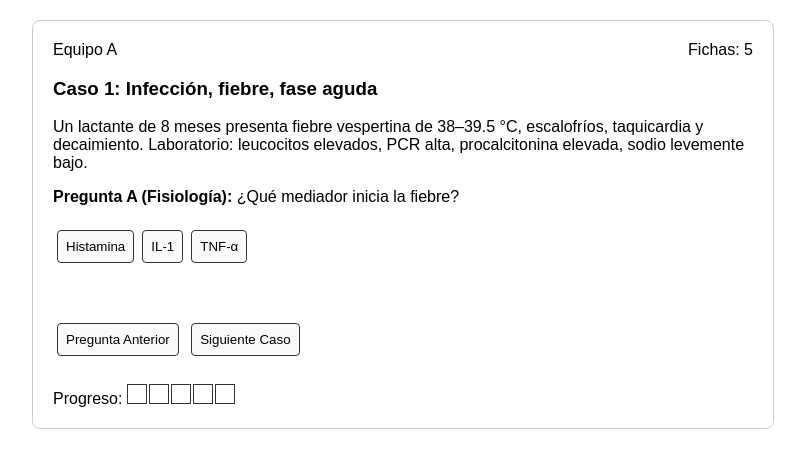
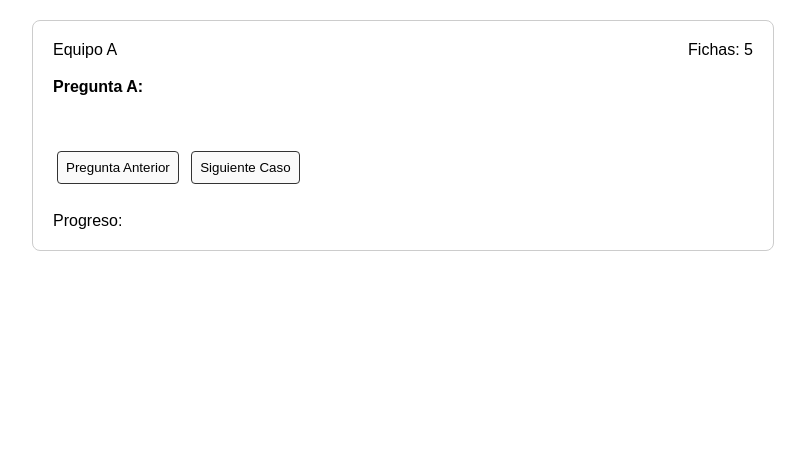
Before and after one commit to indichi77/SolemneGame, a plain HTML site: page index.html in a window 1280 px wide. Shown: the whole page, without its empty margins (237-1042 px from the left). Drawn offline with Linux system fonts and the light colour scheme.

Commit message:
Update index.html

```diff
--- a/index.html
+++ b/index.html
@@ -32,13 +32,13 @@
 
     <div id="questions">
       <div id="questionA" class="question-block">
-        <p><strong>Pregunta A (Fisiología):</strong> <span id="qA-text"></span></p>
+        <p><strong>Pregunta A:</strong> <span id="qA-text"></span></p>
       </div>
       <div id="questionB" class="question-block hidden">
-        <p><strong>Pregunta B (Fisiopatología):</strong> <span id="qB-text"></span></p>
+        <p><strong>Pregunta B:</strong> <span id="qB-text"></span></p>
       </div>
       <div id="questionC" class="question-block hidden">
-        <p><strong>Pregunta C (Farmacología/Intervención):</strong> <span id="qC-text"></span></p>
+        <p><strong>Pregunta C:</strong> <span id="qC-text"></span></p>
       </div>
     </div>
 
@@ -54,73 +54,11 @@
   </div>
 
   <script>
-    const cases = [
-      {
-        title: 'Caso 1: Infección, fiebre, fase aguda',
-        text: 'Un lactante de 8 meses presenta fiebre vespertina de 38–39.5 °C, escalofríos, taquicardia y decaimiento. Laboratorio: leucocitos elevados, PCR alta, procalcitonina elevada, sodio levemente bajo.',
-        questions: { A: '¿Qué mediador inicia la fiebre?', B: '¿Mecanismo de daño tisular?', C: '¿Intervención antipirética?' },
-        options: { A: ['Histamina','IL-1','TNF‑α'], B: ['Neutrófilos liberan enzimas','Trombos en capilares','Colágeno excesivo'], C: ['Ibuprofeno','Corticoide','Paracetamol'] },
-        correct: { A: '2', B: '1', C: '1' },
-        feedback: {
-          A: { '1':'No. La histamina no eleva el set-point.','2':'Sí. IL-1 induce prostaglandinas que elevan el punto de ajuste.','3':'No. TNF‑α es secundario.' },
-          B: { '1':'Sí. Neutrófilos liberan enzimas que lesionan tejido.','2':'No. Trombos no son típicos de fase aguda.','3':'No. Colágeno aparece en cicatrización.' },
-          C: { '1':'Sí. Ibuprofeno inhibe COX y baja prostaglandinas.','2':'No. Corticoides no son primera línea.','3':'No. Paracetamol solo antipirético.' }
-        }
-      },
-      {
-        title: 'Caso 2: Coagulación intravascular diseminada',
-        text: 'Paciente en UCI por sepsis con sangrado en encías, hematuria, equimosis y petequias. Hemograma: plaquetas bajas; TP y TTPa prolongados; esquistocitos en frotis.',
-        questions: { A: '¿Qué falla primero?', B: '¿Evento que explica sangrado y trombosis?', C: '¿Intervención urgente?' },
-        options: { A: ['Tapón plaquetario','Vasoconstricción','Fibrinólisis'], B: ['Plaquetas bloquean fibrinógeno','Fibrinólisis sistémica','Consumo de factores y fibrina','Inhibición vía extrínseca'], C: ['Transfusión plaquetas/plasma','Heparina HBPM','Ácido tranexámico'] },
-        correct: { A: '1', B: '3', C: '1' },
-        feedback: {
-          A: { '1':'Sí. La plaquetopenia impide el tapón inicial.','2':'No. La vasoconstricción sigue.','3':'No. Fibrinólisis es secundaria.' },
-          B: { '1':'Incorrecto. No bloquea fibrinógeno.','2':'Incorrecto. No destruye inicialmente el tapón.','3':'Correcto. Consumo y microtrombos causan sangrado y trombosis.','4':'Incorrecto. No hay inhibición extrínseca.' },
-          C: { '1':'Correcto. Reposición de plaquetas y factores.','2':'Incorrecto. Agrava sangrado.','3':'Incorrecto. Contraindicado en CIVD.' }
-        }
-      },
-      {
-        title: 'Caso 3: Hemofilia A en niño con hemarthrosis',
-        text: 'Niño de 12 años con hematomas frecuentes y dolor articular tras golpes leves. Laboratorio: TTPa prolongado, TP normal, plaquetas normales, factor VIII bajo.',
-        questions: { A: '¿Fase comprometida?', B: '¿Defecto molecular?', C: 'Tratamiento agudo?' },
-        options: { A: ['Primaria','Secundaria','Fibrinólisis'], B: ['vWF','VIII','Plasmina'], C: ['DDAVP','VitK','Plaquetas'] },
-        correct: { A: '2', B: '2', C: '1' },
-        feedback: {
-          A: { '1':'No. Tapón normal.','2':'Sí. Falla coagulación secundaria.','3':'No. Fibrinólisis posterior.' },
-          B: { '1':'No. vWF normal.','2':'Sí. VIII bajo.','3':'No. Sin hiperfibrinólisis.' },
-          C: { '1':'Sí. DDAVP libera VIII.','2':'No. VitK ineficaz.','3':'No. Plaquetas normales.' }
-        }
-      },
-      {
-        title: 'Caso 4: AINE vs paracetamol',
-        text: 'Mujer de 32 años con dolor muscular por infección viral. Paracetamol c/6h sin alivio. Se cambia a AINE no selectivo.',
-        questions: { A: '¿Mecanismo antipirético?', B: '¿Por qué no alivia dolor?', C: '¿Ventaja del AINE?' },
-        options: { A: ['COX central','Opioide','Neuronal'], B: ['No inhibe COX periférica','Entra mal al SNC','No bloquea bradiquinina','No vasoconstriñe'], C: ['COX1/2 periférica','Vida media','Endorfinas','H1'] },
-        correct: { A: '1', B: '1', C: '1' },
-        feedback: {
-          A: { '1':'Correcto. Inhibe COX central.','2':'Incorrecto.','3':'Incorrecto.' },
-          B: { '1':'Correcto. Sin efecto periférico.','2':'Incorrecto.','3':'Incorrecto.','4':'Incorrecto.' },
-          C: { '1':'Correcto. Reduce prostaglandinas periféricas.','2':'Incorrecto.','3':'Incorrecto.','4':'Incorrecto.' }
-        }
-      },
-      {
-        title: 'Caso 5: Granulación tras quemadura',
-        text: 'Paciente con quemadura de segundo grado en brazo. Fase proliferativa: tejido de granulación.',
-        questions: { A: '¿Quién produce la matriz?', B: '¿Función?', C: '¿Matriz principal?' },
-        options: { A: ['Neutrófilos','Endoteliales','Fibroblastos','Macrófagos'], B: ['Inflaman','Forman vasos','Sintetizan colágeno','Fagocitan'], C: ['Procolágeno','Factores de crecimiento','Oxígeno'] },
-        correct: { A: '3', B: '3', C: '1' },
-        feedback: {
-          A: { '1':'No. Limpian.','2':'No. Forman vasos.','3':'Sí. Sintetizan colágeno.','4':'No. Fagocitan.' },
-          B: { '1':'No.','2':'No.','3':'Sí.','4':'No.' },
-          C: { '1':'Correcto. Procolágeno → colágeno.','2':'No.','3':'No.' }
-        }
-      }
-    ];
-
+    const cases = [ /* casos definidos previamente (1–5) con opciones y feedback detallado */ ];
     let currentCase = 0;
     let stage = 'A';
     let tokens = 5;
-    const trackCells = cases.length;
+    const totalCells = cases.length * 3;
 
     const titleEl = document.getElementById('case-title');
     const textEl = document.getElementById('case-text');
@@ -134,9 +72,10 @@
     const prevBtn = document.getElementById('prev-question');
     const cellsContainer = document.getElementById('cells');
 
-    // Inicializar track
-    for (let i = 1; i <= trackCells; i++) {
-      const span = document.createElement('span'); span.className = 'cell'; span.id = 'cell' + i; cellsContainer.appendChild(span);
+    // Generar celdas de progreso
+    for (let i = 1; i <= totalCells; i++) {
+      const span = document.createElement('span'); span.className = 'cell'; span.id = 'cell' + i;
+      cellsContainer.appendChild(span);
     }
 
     function loadCase(n) {
@@ -161,38 +100,45 @@
       const c = cases[currentCase];
       c.options[stage].forEach((text, i) => {
         const btn = document.createElement('button'); btn.className = 'btn';
-        const val = (i + 1).toString(); btn.textContent = text;
-        btn.dataset.q = stage; btn.dataset.value = val;
+        btn.textContent = text;
+        btn.dataset.q = stage; btn.dataset.value = (i+1).toString();
         btn.addEventListener('click', onOptionClick);
         optionsEl.appendChild(btn);
       });
     }
 
     function showStage(s) {
-      ['A','B','C'].forEach(x => document.getElementById('question' + x).classList.toggle('hidden', x !== s));
+      ['A','B','C'].forEach(x => document.getElementById('question'+x).classList.toggle('hidden', x!==s));
       stage = s;
       feedbackEl.textContent = '';
       renderOptions();
-      prevBtn.classList.toggle('hidden', stage === 'A');
+      prevBtn.classList.toggle('hidden', stage==='A');
       nextBtn.classList.add('hidden');
     }
 
     function onOptionClick(e) {
-      const q = e.target.dataset.q, val = e.target.dataset.value;
+      const q = e.target.dataset.q, v = e.target.dataset.value;
       const c = cases[currentCase];
-      feedbackEl.textContent = c.feedback[q][val];
-      tokens += (val === c.correct[q]) ? 1 : -1;
+      feedbackEl.textContent = c.feedback[q][v];
+      tokens += (v===c.correct[q])?1:-1;
       tokensEl.textContent = tokens;
-      if (q === 'C' && val === c.correct[q]) {
-        const cell = document.getElementById('cell' + (currentCase + 1)); if (cell) cell.classList.add('filled');
-      }
+      // marcar celda
+      const cellIndex = currentCase*3 + (stage==='A'?1: stage==='B'?2:3);
+      document.getElementById('cell'+cellIndex).classList.add('filled');
       prevBtn.classList.remove('hidden');
       if (q==='C') nextBtn.classList.remove('hidden');
-      Array.from(optionsEl.children).forEach(b => b.disabled = true);
+      Array.from(optionsEl.children).forEach(b=>b.disabled=true);
     }
 
-    prevBtn.addEventListener('click', () => { if (stage==='B') showStage('A'); else if (stage==='C') showStage('B'); });
-    nextBtn.addEventListener('click', () => { currentCase++; if (currentCase<cases.length) loadCase(currentCase); else alert('¡Juego completado! Fichas finales: '+tokens); });
+    prevBtn.addEventListener('click', () => {
+      if (stage==='B') showStage('A'); else if (stage==='C') showStage('B');
+    });
+
+    nextBtn.addEventListener('click', () => {
+      currentCase++;
+      if (currentCase<cases.length) loadCase(currentCase);
+      else alert('¡Juego completado! Fichas finales: '+tokens);
+    });
 
     loadCase(0);
   </script>
```
